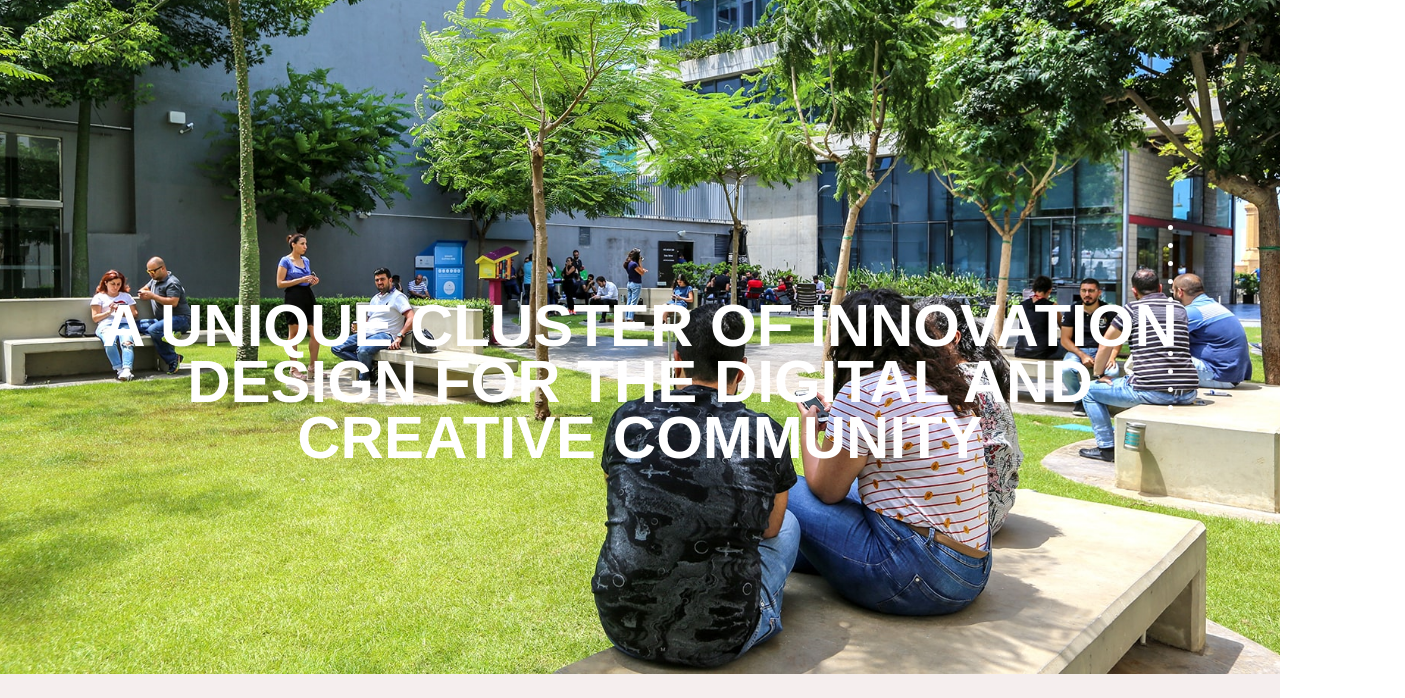
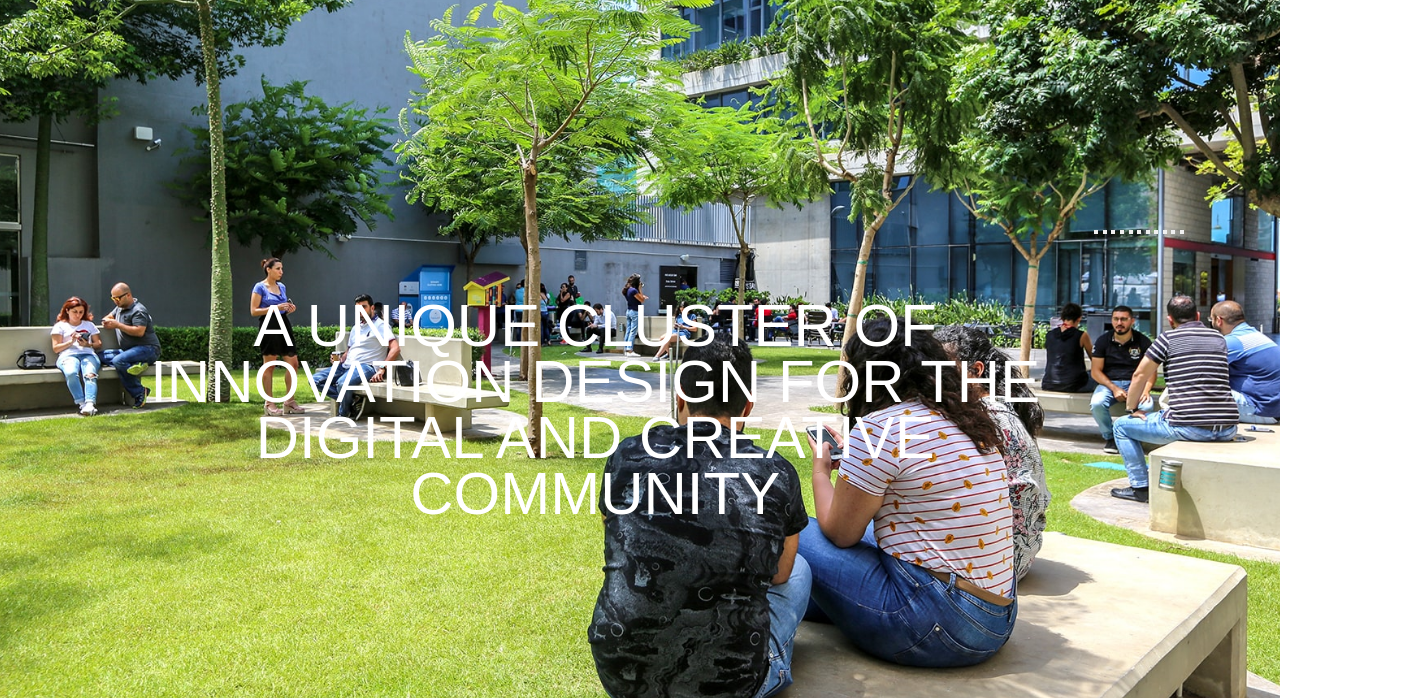
Before and after one commit to Sarah-housayni/bddclone-frontend, a plain HTML site: page index.html in a window 1280 px wide. Shown: the part 102-800 px from the top of the page, 1405 px wide, since content can reach past the window. Drawn offline with Linux system fonts and the light colour scheme.

Commit message:
added button in hero section

```diff
--- a/index.html
+++ b/index.html
@@ -27,21 +27,21 @@
     <!-- End Navigation Bar -->
       <!-- Start Hero Content -->
       <section class="hero-content">
-        <h1 class="hero-heading">
+        <p class="hero-heading">
           <span class="bold">A UNIQUE CLUSTER OF INNOVATION DESIGN FOR THE DIGITAL AND CREATIVE COMMUNITY</span>
-        </h1>
+        </p>
         <ul class="hero-button">
-          <li></li>
-          <li></li>
-          <li></li>
-          <li></li>
-          <li></li>
-          <li></li>
-          <li></li>
-          <li></li>
-          <li></li>
-          <li></li>
-          <li></li>
+          <li><button class="btn-circle"></button></li>
+          <li><button class="btn-circle"></button></li>
+          <li><button class="btn-circle"></button></li>
+          <li><button class="btn-circle"></button></li>
+          <li><button class="btn-circle"></button></li>
+          <li><button class="btn-circle"></button></li>
+          <li><button class="btn-circle"></button></li>
+          <li><button class="btn-circle"></button></li>
+          <li><button class="btn-circle"></button></li>
+          <li><button class="btn-circle"></button></li>
+          <li><button class="btn-circle"></button></li>
 
 
         </ul>
@@ -100,7 +100,7 @@
       </div>
       <div class="joinbdd">
         <div class="join-img">
-                  <img src="/images/join-bdd-1.png">
+                  <img src="/images/join-bdd-1.png" width="70%" height="20%">
 
               </div>
         <div class="joinways">
@@ -117,13 +117,13 @@
             </div>
             <div class="joinways-part">
               <div class="joinways-title">MEMBERSHIP PLANS TO OUR HOT DESKS</div>
-              <ul>
+              <div class="joinways-list"><ul>
                 <li>Day and weekly passes</li>
                 <li>The Smart Starter</li>
                 <li>The Free Bird</li>
                 <li>The Happy Committer</li>
                 <li>The Dedicated</li>
-              </ul>
+              </ul></div>
               <button class="btn btn-blue">KNOW MORE</button>
             </div>
             <div class="joinways-part">
--- a/styles.css
+++ b/styles.css
@@ -75,6 +75,12 @@
     margin-top: 10vh;
     text-align: center;
 
+  }
+  .hero-button{
+    list-style: none;
+    display: flex;
+    justify-content: space-between;
+    width: 30vh;
   }
   .explore{
     background: url("./images/parallax-4.jpg");
@@ -182,6 +188,7 @@
   .joinways-part{
     margin: 25px;
     background-color: #00802d;
+    width: 25%;
 
   }
   .joinways-title{
@@ -197,20 +204,26 @@
     background-color: rgb(245, 238, 238);
 
   }
-  .join-img{
+  .joinways-list{
+    padding: 10px;
+  }
+  /* .join-img{
 
     width: 70%;
     height: 20%;
-
-  }
+     */
+  /* } */
   .joinbdd{
     display: flex;
     justify-content: space-between;
+    /* padding-right: 15px; */
+    padding-left: 15px;
 
   }
   .joinways{
     display: flex;
-
+    justify-content: center;
+    height: 660px;
 
   }
   .download{
```
